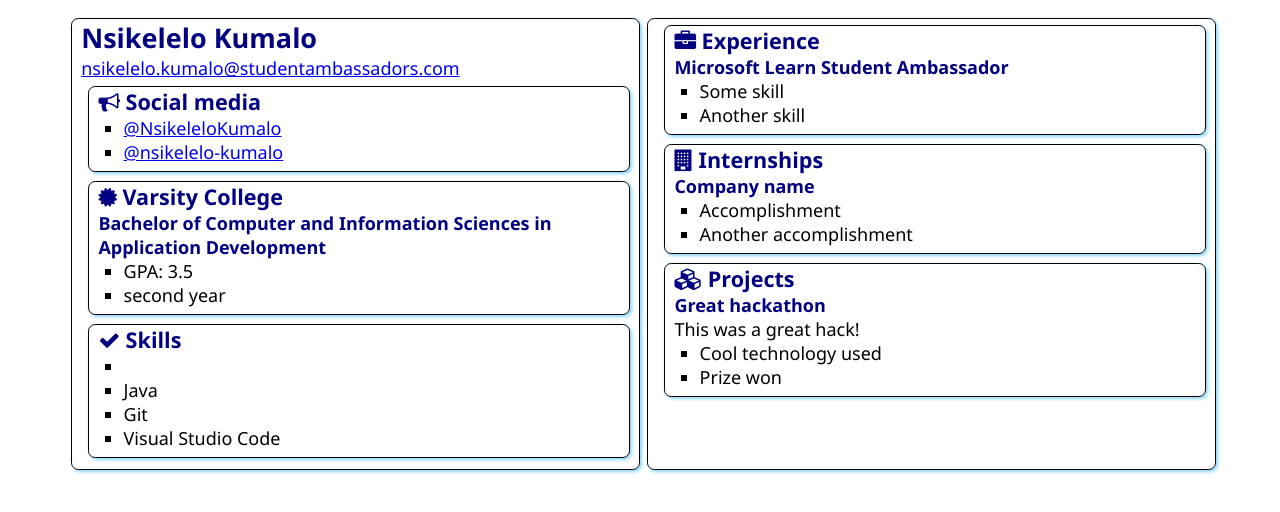
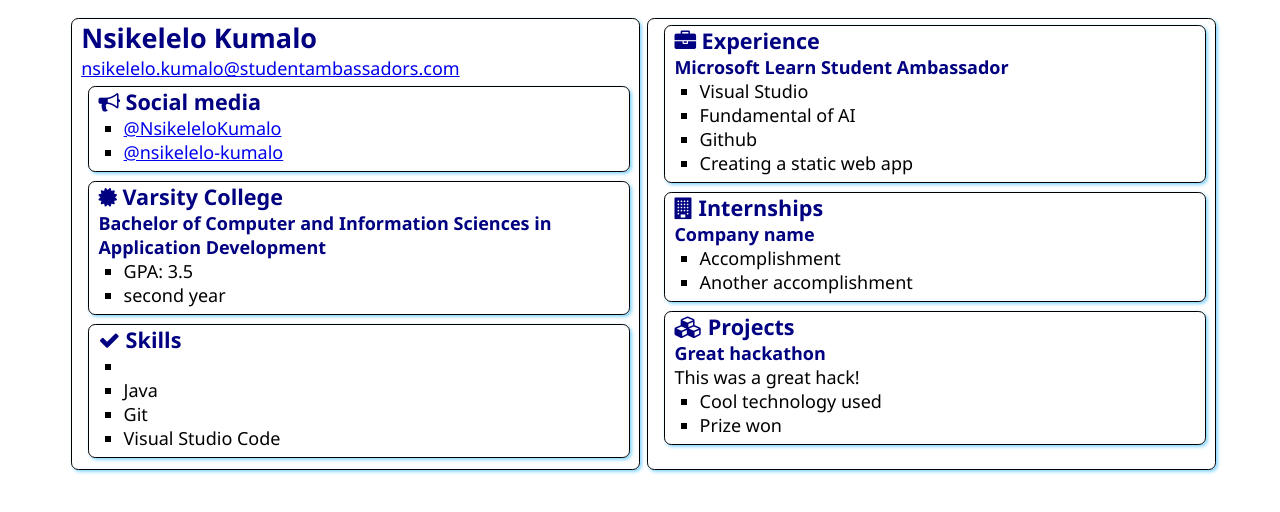
Before and after one commit to NsikeleloKumalo/SATechnicalOnboarding, a plain HTML site: page src/index.html in a window 1280 px wide. Drawn offline with Linux system fonts and the light colour scheme.

Commit message:
ambassador experience
visual studio
fundamental of AI
GitHub
Creating a static app

```diff
--- a/src/index.html
+++ b/src/index.html
@@ -62,8 +62,12 @@
                 </h2>
                 <h3>Microsoft Learn Student Ambassador</h3>
                 <ul>
-                    <li>Some skill</li>
-                    <li>Another skill</li>
+                    <li>Visual Studio</li>
+                    <li>Fundamental of AI</li>
+                    <li>Github</li>
+                    <li>Creating a static web app</li>
+
+
                 </ul>
             </section>
             <section class="box">
```
